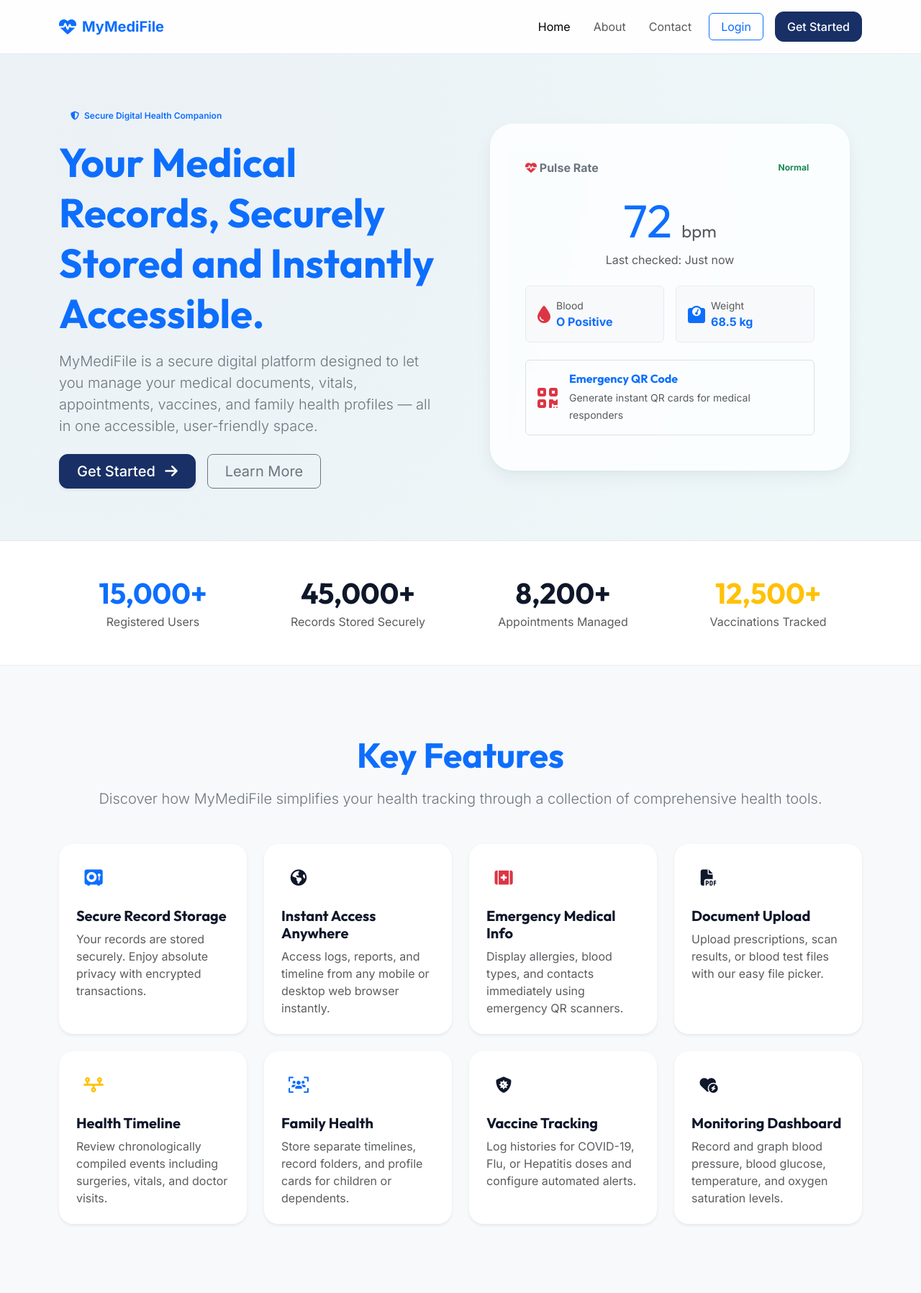
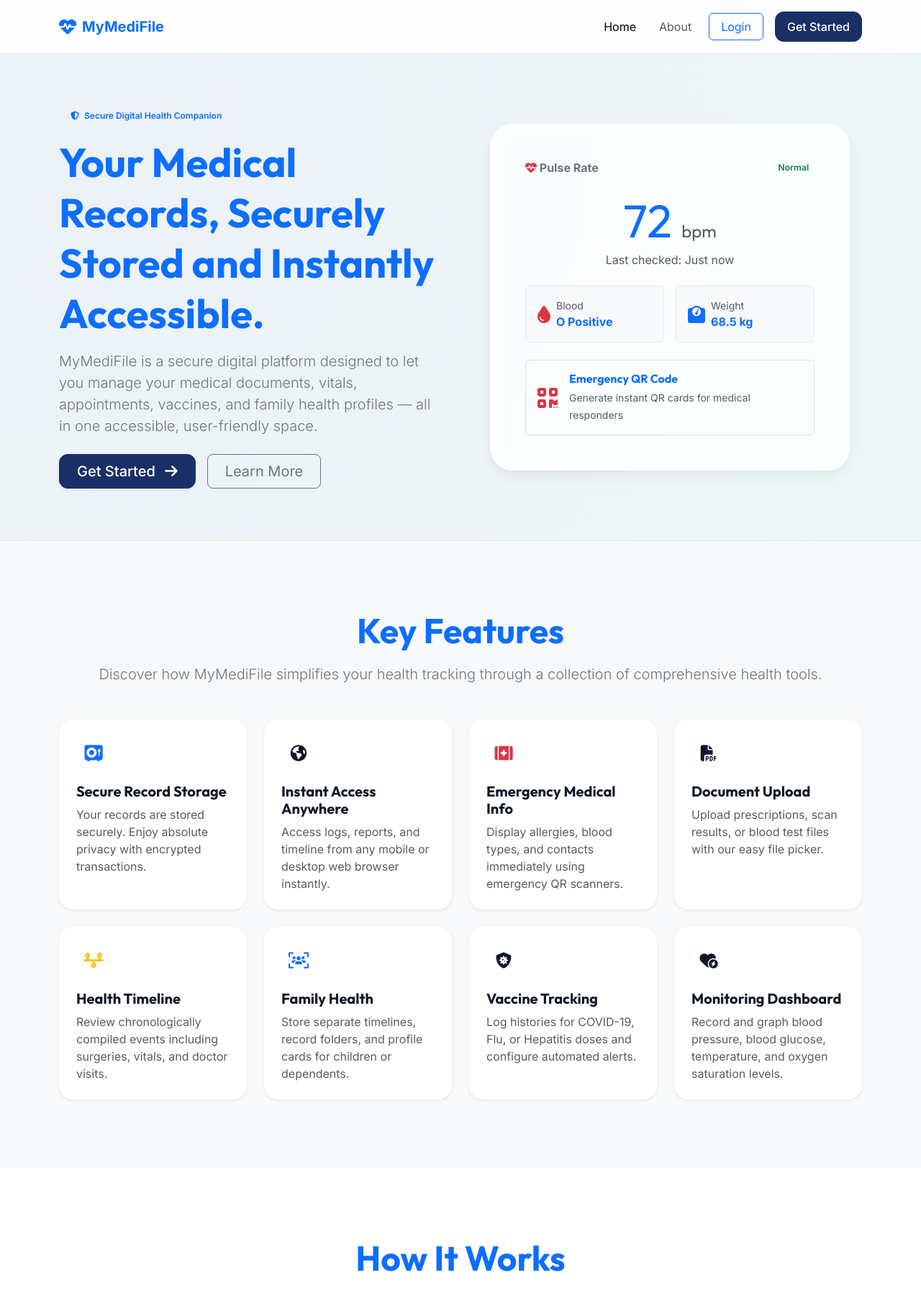
Before and after one commit to alkasumesh/MyMediFile, a Flask app: page / in a window 1280 px wide. Shown: the top 1797 px of the page at 72% size. Run offline with Flask 3, Linux system fonts and the light colour scheme.

Commit message:
Update: Remove Contact Us navigation paths, drop landing page statistics and testimonials for mini-project style

```diff
--- a/templates/base.html
+++ b/templates/base.html
@@ -79,9 +79,7 @@
 
                 <hr class="my-3 text-secondary">
 
-                <li class="{% if request.endpoint == 'contact' %}active{% endif %}">
-                    <a href="{{ url_for('contact') }}"><i class="fa-solid fa-envelope"></i> Contact Us</a>
-                </li>
+
                 <li class="{% if request.endpoint == 'about' %}active{% endif %}">
                     <a href="{{ url_for('about') }}"><i class="fa-solid fa-info-circle"></i> About Us</a>
                 </li>
@@ -192,7 +190,7 @@
                 <ul class="navbar-nav ms-auto align-items-center gap-3">
                     <li class="nav-item"><a class="nav-link {% if request.endpoint == 'landing' %}active{% endif %}" href="{{ url_for('landing') }}">Home</a></li>
                     <li class="nav-item"><a class="nav-link {% if request.endpoint == 'about' %}active{% endif %}" href="{{ url_for('about') }}">About</a></li>
-                    <li class="nav-item"><a class="nav-link {% if request.endpoint == 'contact' %}active{% endif %}" href="{{ url_for('contact') }}">Contact</a></li>
+
                     <li class="nav-item"><a class="btn btn-outline-primary px-3 py-1.5" href="{{ url_for('login') }}">Login</a></li>
                     <li class="nav-item"><a class="btn btn-primary px-3 py-1.5 text-white" href="{{ url_for('register') }}">Get Started</a></li>
                 </ul>
@@ -230,7 +228,7 @@
                     <h5 class="font-outfit fw-bold text-white mb-3">Quick Links</h5>
                     <ul class="list-unstyled">
                         <li><a href="{{ url_for('about') }}" class="text-white-50 text-decoration-none">About Us</a></li>
-                        <li><a href="{{ url_for('contact') }}" class="text-white-50 text-decoration-none">Contact Us</a></li>
+
                         <li><a href="{{ url_for('login') }}" class="text-white-50 text-decoration-none">Login</a></li>
                         <li><a href="{{ url_for('register') }}" class="text-white-50 text-decoration-none">Create Account</a></li>
                     </ul>
--- a/templates/landing.html
+++ b/templates/landing.html
@@ -70,29 +70,7 @@
     </div>
 </section>
 
-<!-- Statistics Section -->
-<section class="py-5 bg-white border-bottom border-light-subtle">
-    <div class="container text-center">
-        <div class="row g-4" data-aos="fade-up">
-            <div class="col-6 col-md-3">
-                <h3 class="display-6 fw-bold text-primary font-outfit mb-1">15,000+</h3>
-                <p class="text-muted font-outfit mb-0">Registered Users</p>
-            </div>
-            <div class="col-6 col-md-3">
-                <h3 class="display-6 fw-bold text-teal font-outfit mb-1">45,000+</h3>
-                <p class="text-muted font-outfit mb-0">Records Stored Securely</p>
-            </div>
-            <div class="col-6 col-md-3">
-                <h3 class="display-6 fw-bold text-accent font-outfit mb-1">8,200+</h3>
-                <p class="text-muted font-outfit mb-0">Appointments Managed</p>
-            </div>
-            <div class="col-6 col-md-3">
-                <h3 class="display-6 fw-bold text-warning font-outfit mb-1">12,500+</h3>
-                <p class="text-muted font-outfit mb-0">Vaccinations Tracked</p>
-            </div>
-        </div>
-    </div>
-</section>
+
 
 <!-- Features Section -->
 <section id="features" class="py-6 bg-light" style="padding: 6rem 0;">
@@ -214,41 +192,5 @@
     </div>
 </section>
 
-<!-- Testimonials Section -->
-<section class="py-6 bg-light" style="padding: 6rem 0; border-top: 1px solid var(--border-color);">
-    <div class="container">
-        <div class="text-center max-width-600 mx-auto mb-5" data-aos="fade-up">
-            <h2 class="display-5 fw-bold font-outfit text-primary mb-3">What Users Say</h2>
-            <p class="lead text-secondary">Discover how MyMediFile has helped patients and clinical providers stay connected and organized.</p>
-        </div>
 
-        <div class="row g-4">
-            <div class="col-md-6" data-aos="fade-right">
-                <div class="glass-card p-4 h-100 bg-white border-0 shadow-sm">
-                    <p class="fst-italic text-secondary mb-4">"As someone managing multiple chronic issues, keeping track of my prescriptions and lab reports was a nightmare. MyMediFile let me organize all scans chronologically. The BMI and blood pressure tracking is incredibly helpful!"</p>
-                    <div class="d-flex align-items-center gap-3">
-                        <div class="bg-primary text-white rounded-circle d-flex align-items-center justify-content-center fw-bold" style="width: 48px; height: 48px;">SH</div>
-                        <div>
-                            <h6 class="mb-0 fw-bold font-outfit text-primary">Sarah Henderson</h6>
-                            <small class="text-muted">Patient User</small>
-                        </div>
-                    </div>
-                </div>
-            </div>
-
-            <div class="col-md-6" data-aos="fade-left">
-                <div class="glass-card p-4 h-100 bg-white border-0 shadow-sm">
-                    <p class="fst-italic text-secondary mb-4">"MyMediFile is highly recommended for patient coordination. When patients share their timelines and vaccination status through this interface, it saves a lot of diagnostics time. Simple, sleek, and highly secure."</p>
-                    <div class="d-flex align-items-center gap-3">
-                        <div class="bg-teal text-white rounded-circle d-flex align-items-center justify-content-center fw-bold" style="width: 48px; height: 48px;">DM</div>
-                        <div>
-                            <h6 class="mb-0 fw-bold font-outfit text-primary">Dr. David Miller</h6>
-                            <small class="text-muted">Family Physician</small>
-                        </div>
-                    </div>
-                </div>
-            </div>
-        </div>
-    </div>
-</section>
 {% endblock %}
```
